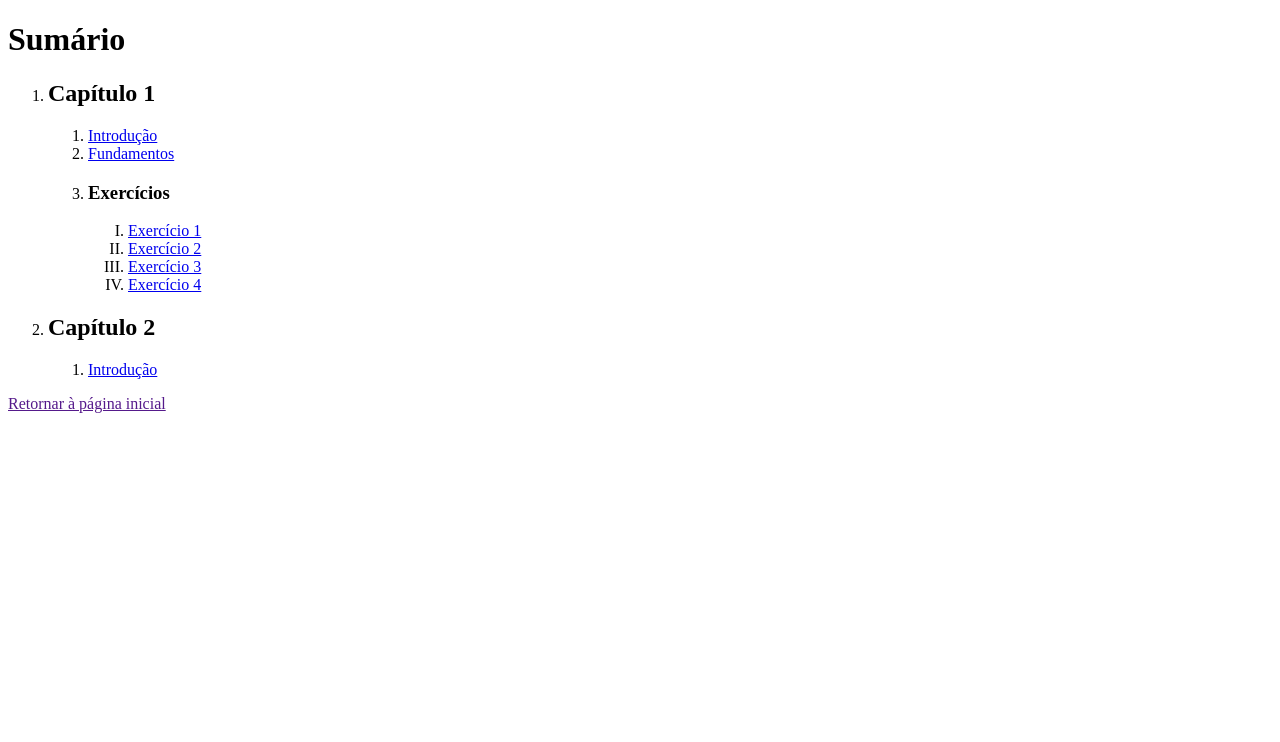
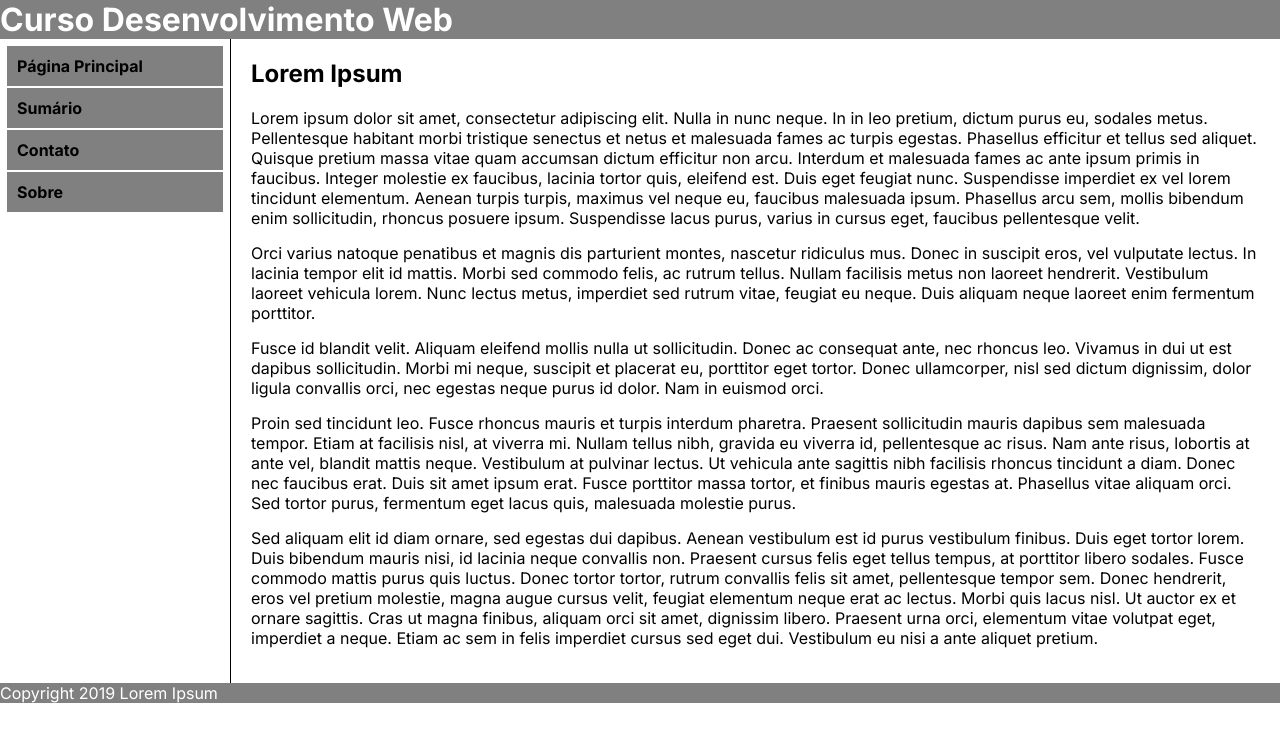
Before and after one commit to zeguibarcelos/ExerciciosHTML, a plain HTML site: page index.html in a window 1280 px wide. Drawn offline with Linux system fonts and the light colour scheme.

Commit message:
Criado pagina inicial index.html estilizado com CSS Antiga pagina index.html agora foi renomeada para sumario.html

```diff
--- a/index.html
+++ b/index.html
@@ -1,39 +1,95 @@
 <!DOCTYPE html>
-<html lang="pt-BR">
+
+<html lang="pt-br">
   <head>
     <meta charset="utf-8" />
-    <meta name="viewport" content="width=device-width, initial-scale=1" />
-    <meta name="author" content="José Guilherme" />
-    <title>Sumário</title>
+    <title>My first Site</title>
+    <link rel="stylesheet" type="text/css" href="style.css" />
+    <link rel="preconnect" href="https://fonts.googleapis.com" />
+    <link rel="preconnect" href="https://fonts.gstatic.com" crossorigin />
+    <link
+      href="https://fonts.googleapis.com/css2?family=Inter:ital,opsz,wght@0,14..32,100..900;1,14..32,100..900&display=swap"
+      rel="stylesheet"
+    />
   </head>
   <body>
-    <header>
-      <h1>Sumário</h1>
-    </header>
-    <ol>
-      <li>
-        <h2>Capítulo 1</h2>
-        <ol>
-          <li><a href="/ExerciciosHTML/capitulo01/introducao.html">Introdução</a></li>
-          <li><a href="/ExerciciosHTML/capitulo01/fundamentos.html">Fundamentos</a></li>
-          <li>
-            <h3>Exercícios</h3>
-            <ol type="I">
-              <li><a href="/ExerciciosHTML/capitulo01/exercicios/exercicio01.html">Exercício 1</a></li>
-              <li><a href="/ExerciciosHTML/capitulo01/exercicios/exercicio02.html">Exercício 2</a></li>
-              <li><a href="/ExerciciosHTML/capitulo01/exercicios/exercicio03.html">Exercício 3</a></li>
-              <li><a href="/ExerciciosHTML/capitulo01/exercicios/exercicio04.html">Exercício 4</a></li>
-            </ol>
-          </li>
-        </ol>
-      </li>
-      <li>
-        <h2>Capítulo 2</h2>
-        <ol>
-          <li><a href="/ExerciciosHTML/capitulo02/introducao.html">Introdução</a></li>
-        </ol>
-      </li>
-    </ol>
-    <a href="">Retornar à página inicial</a>
+    <div class="">
+      <header>
+        <h1>Curso Desenvolvimento Web</h1>
+      </header>
+      <nav>
+        <ul>
+          <li><a href="#">Página Principal</a></li>
+          <li><a href="/ExerciciosHTML/sumario.html">Sumário</a></li>
+          <li><a href="#">Contato</a></li>
+          <li><a href="#">Sobre</a></li>
+        </ul>
+      </nav>
+      <section>
+        <h2>Lorem Ipsum</h2>
+        <p>
+          Lorem ipsum dolor sit amet, consectetur adipiscing elit. Nulla in nunc
+          neque. In in leo pretium, dictum purus eu, sodales metus. Pellentesque
+          habitant morbi tristique senectus et netus et malesuada fames ac
+          turpis egestas. Phasellus efficitur et tellus sed aliquet. Quisque
+          pretium massa vitae quam accumsan dictum efficitur non arcu. Interdum
+          et malesuada fames ac ante ipsum primis in faucibus. Integer molestie
+          ex faucibus, lacinia tortor quis, eleifend est. Duis eget feugiat
+          nunc. Suspendisse imperdiet ex vel lorem tincidunt elementum. Aenean
+          turpis turpis, maximus vel neque eu, faucibus malesuada ipsum.
+          Phasellus arcu sem, mollis bibendum enim sollicitudin, rhoncus posuere
+          ipsum. Suspendisse lacus purus, varius in cursus eget, faucibus
+          pellentesque velit.
+        </p>
+
+        <p>
+          Orci varius natoque penatibus et magnis dis parturient montes,
+          nascetur ridiculus mus. Donec in suscipit eros, vel vulputate lectus.
+          In lacinia tempor elit id mattis. Morbi sed commodo felis, ac rutrum
+          tellus. Nullam facilisis metus non laoreet hendrerit. Vestibulum
+          laoreet vehicula lorem. Nunc lectus metus, imperdiet sed rutrum vitae,
+          feugiat eu neque. Duis aliquam neque laoreet enim fermentum porttitor.
+        </p>
+
+        <p>
+          Fusce id blandit velit. Aliquam eleifend mollis nulla ut sollicitudin.
+          Donec ac consequat ante, nec rhoncus leo. Vivamus in dui ut est
+          dapibus sollicitudin. Morbi mi neque, suscipit et placerat eu,
+          porttitor eget tortor. Donec ullamcorper, nisl sed dictum dignissim,
+          dolor ligula convallis orci, nec egestas neque purus id dolor. Nam in
+          euismod orci.
+        </p>
+
+        <p>
+          Proin sed tincidunt leo. Fusce rhoncus mauris et turpis interdum
+          pharetra. Praesent sollicitudin mauris dapibus sem malesuada tempor.
+          Etiam at facilisis nisl, at viverra mi. Nullam tellus nibh, gravida eu
+          viverra id, pellentesque ac risus. Nam ante risus, lobortis at ante
+          vel, blandit mattis neque. Vestibulum at pulvinar lectus. Ut vehicula
+          ante sagittis nibh facilisis rhoncus tincidunt a diam. Donec nec
+          faucibus erat. Duis sit amet ipsum erat. Fusce porttitor massa tortor,
+          et finibus mauris egestas at. Phasellus vitae aliquam orci. Sed tortor
+          purus, fermentum eget lacus quis, malesuada molestie purus.
+        </p>
+
+        <p>
+          Sed aliquam elit id diam ornare, sed egestas dui dapibus. Aenean
+          vestibulum est id purus vestibulum finibus. Duis eget tortor lorem.
+          Duis bibendum mauris nisi, id lacinia neque convallis non. Praesent
+          cursus felis eget tellus tempus, at porttitor libero sodales. Fusce
+          commodo mattis purus quis luctus. Donec tortor tortor, rutrum
+          convallis felis sit amet, pellentesque tempor sem. Donec hendrerit,
+          eros vel pretium molestie, magna augue cursus velit, feugiat elementum
+          neque erat ac lectus. Morbi quis lacus nisl. Ut auctor ex et ornare
+          sagittis. Cras ut magna finibus, aliquam orci sit amet, dignissim
+          libero. Praesent urna orci, elementum vitae volutpat eget, imperdiet a
+          neque. Etiam ac sem in felis imperdiet cursus sed eget dui. Vestibulum
+          eu nisi a ante aliquet pretium.
+        </p>
+      </section>
+      <footer>
+        <p>Copyright 2019 Lorem Ipsum</p>
+      </footer>
+    </div>
   </body>
 </html>
--- /dev/null
+++ b/style.css
@@ -0,0 +1,56 @@
+* {
+    margin: 0;
+    padding: 0;
+    box-sizing: border-box;
+    font-family: 'Inter', sans-serif;
+}
+
+header,
+footer {
+    background-color: gray;
+    padding: 5  px;
+    color: white;
+}
+
+nav {
+    float: left;
+    width: 230px;
+    padding: 5px;
+}
+
+section {
+    padding: 20px;
+    margin-left: 230px;
+    border-left: 1px solid black;
+}
+
+li {
+    background-color: gray;
+    margin: 2px;
+    padding: 10px;
+}
+
+li:hover {
+    color: red;
+    background-color: white;
+    border: 1px solid black;
+}
+
+ul {
+    list-style-type: none;
+    padding: 0;
+}
+
+ul a {
+    font-weight: bold;
+    color: inherit;
+    text-decoration: none;
+}
+
+h2{
+    margin-bottom: 20px;
+}
+
+p {
+    margin-bottom: 15px;
+}
```
Also changed, not shown: sumario.html (added, +39 -0 lines).
